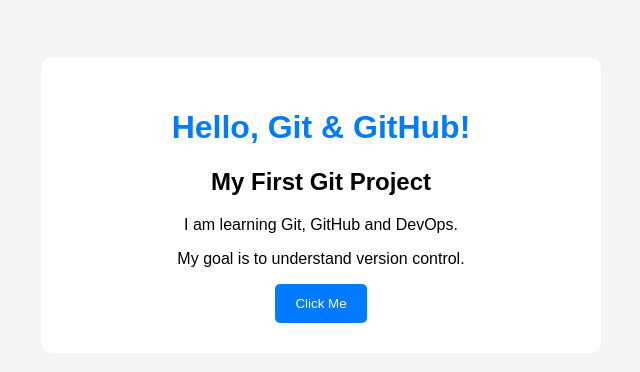
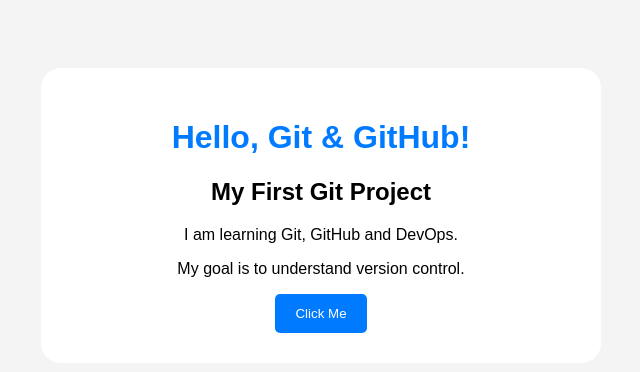
Before and after one commit to BR8DD/git-workflow-repo, a plain HTML site: page index.html in a window 1280 px wide. Shown: the whole page, without its empty margins (319-959 px from the left). Drawn offline with Linux system fonts and the light colour scheme.

Commit message:
changes done

```diff
--- /dev/null
+++ b/app.js
@@ -0,0 +1 @@
+console.log("javascript")
--- a/index.html
+++ b/index.html
@@ -10,13 +10,13 @@
             font-family: Arial, sans-serif;
             background-color: #f4f4f4;
             text-align: center;
-            padding: 50px;
+            padding: 60px;
         }
 
         .container {
             background: white;
             padding: 30px;
-            border-radius: 10px;
+            border-radius: 20px;
             max-width: 500px;
             margin: auto;
         }
```
